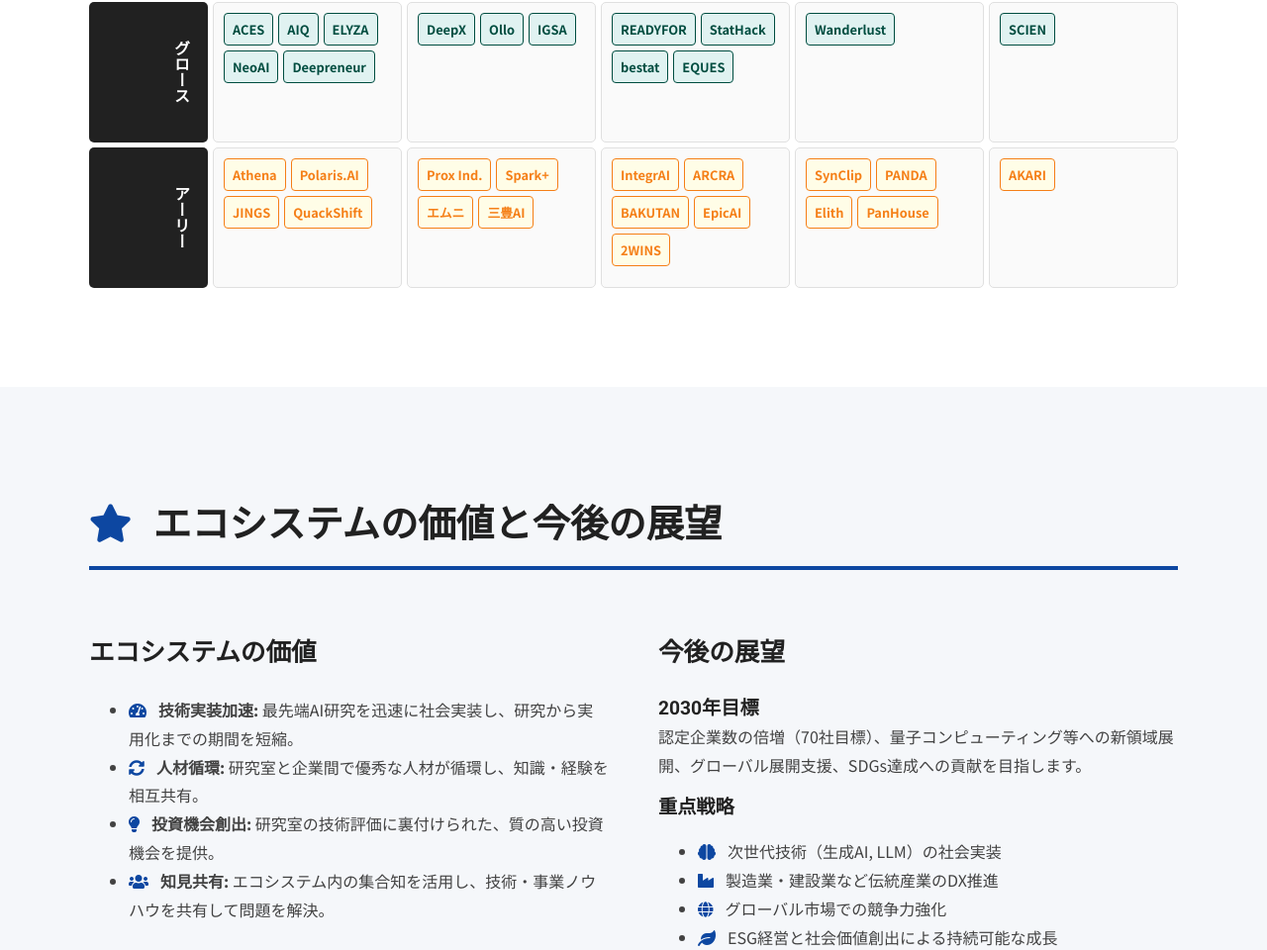
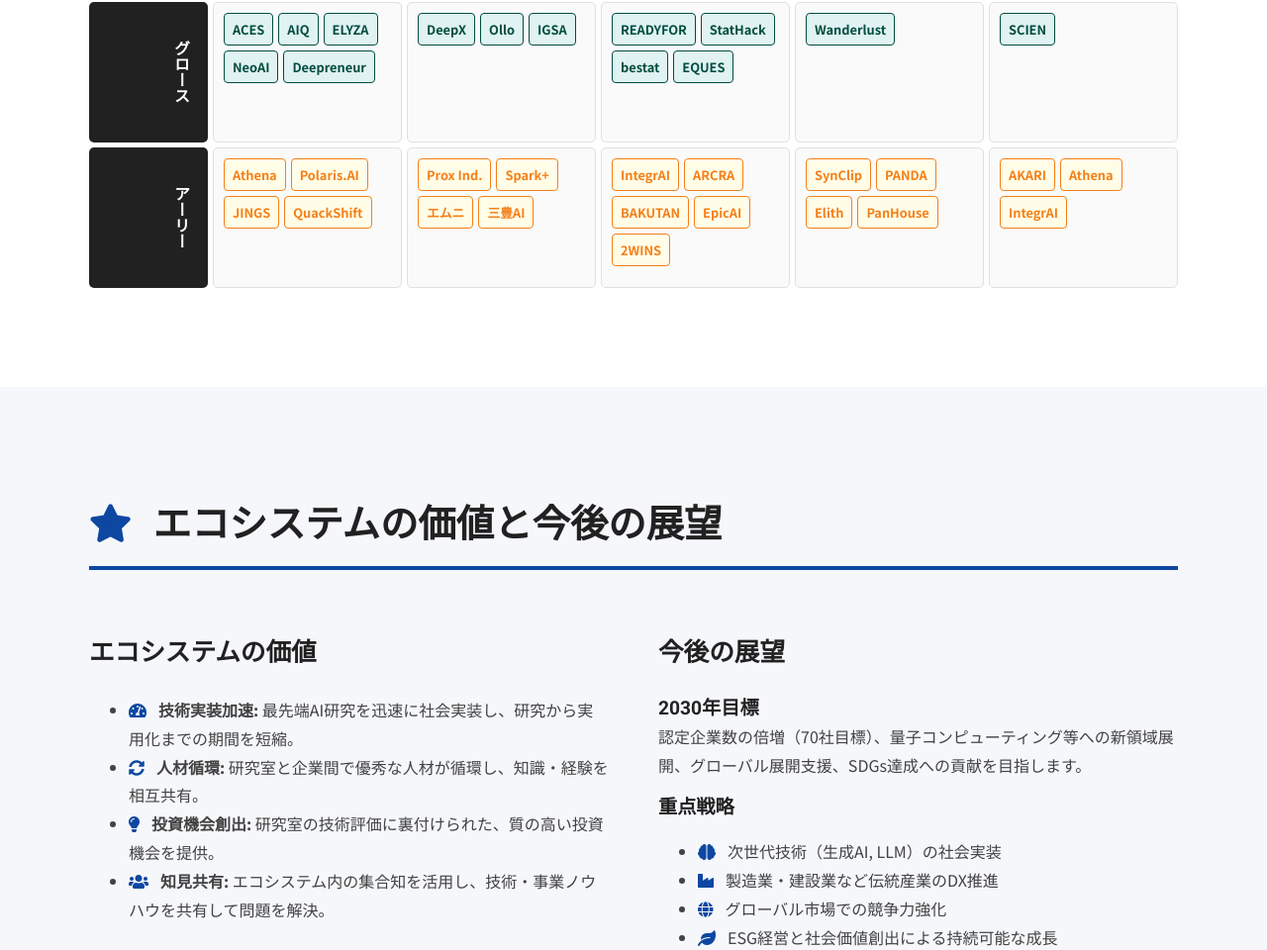
Before and after one commit to kzkzkn/mt_start-ups, a plain HTML site: page index.html in a window 1280 px wide. Shown: the part 4402-5362 px from the top of the page at 99% size. Drawn offline with Linux system fonts and the light colour scheme.

Commit message:
Update index.html

```diff
--- a/index.html
+++ b/index.html
@@ -161,7 +161,7 @@
           <span class="company-tag tag-growth" data-company-id="neoai">NeoAI</span>
           <span class="company-tag tag-growth" data-company-id="deepreneur">Deepreneur</span>
         </div>
-        <!-- 産業ビジョン・ロボ -->
+        <!-- 産業ビジョン・ロボット -->
         <div class="map-cell">
           <span class="company-tag tag-growth" data-company-id="deepx">DeepX</span>
           <span class="company-tag tag-growth" data-company-id="ollo">Ollo</span>
@@ -192,7 +192,7 @@
           <span class="company-tag tag-early" data-company-id="jings">JINGS</span>
           <span class="company-tag tag-early" data-company-id="quackshift">QuackShift</span>
         </div>
-        <!-- 産業ビジョン・ロボ -->
+        <!-- 産業ビジョン・ロボット -->
         <div class="map-cell">
           <span class="company-tag tag-early" data-company-id="proxindustries">Prox Ind.</span>
           <span class="company-tag tag-early" data-company-id="sparkplus">Spark+</span>
@@ -217,6 +217,8 @@
         <!-- Edge／IoT -->
         <div class="map-cell">
           <span class="company-tag tag-early" data-company-id="akari">AKARI</span>
+          <span class="company-tag tag-early" data-company-id="athenatechnologies">Athena</span>
+          <span class="company-tag tag-early" data-company-id="integrai">IntegrAI</span>
         </div>
       </div>
     </div>
```
